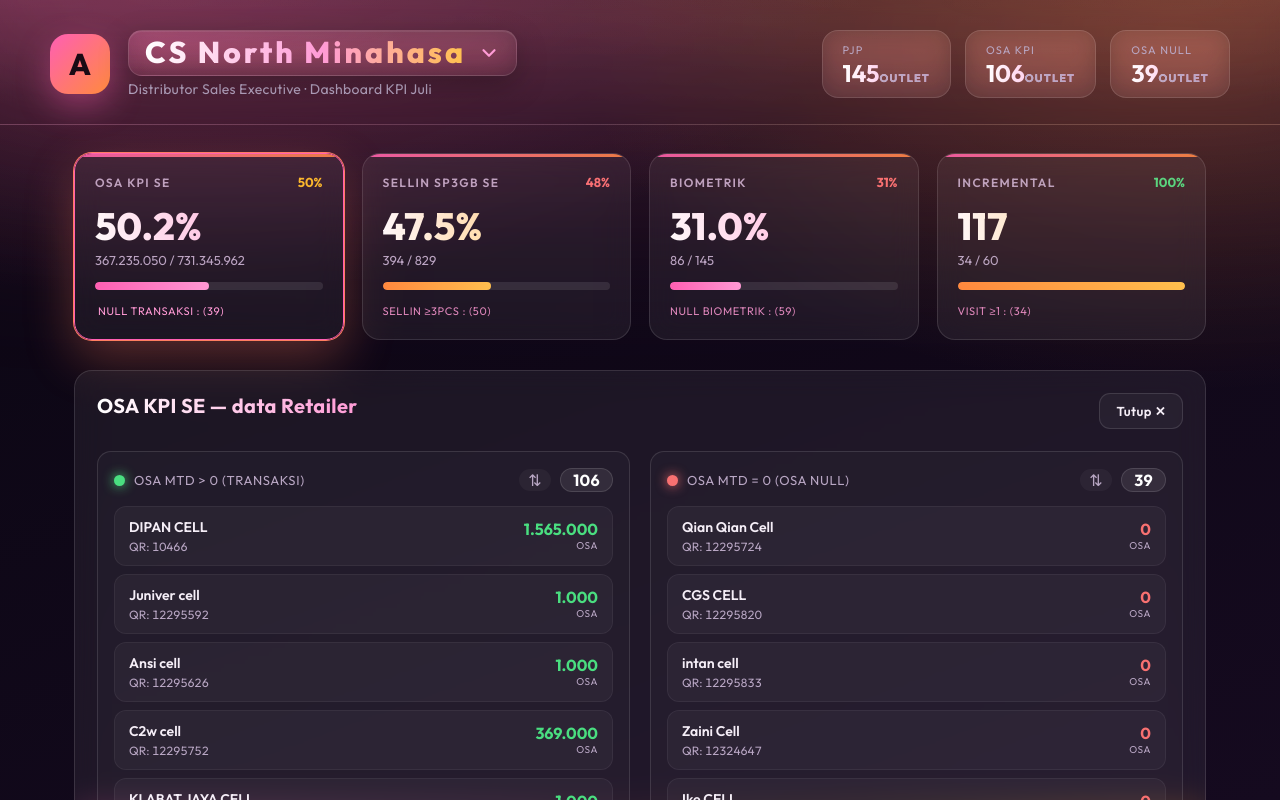
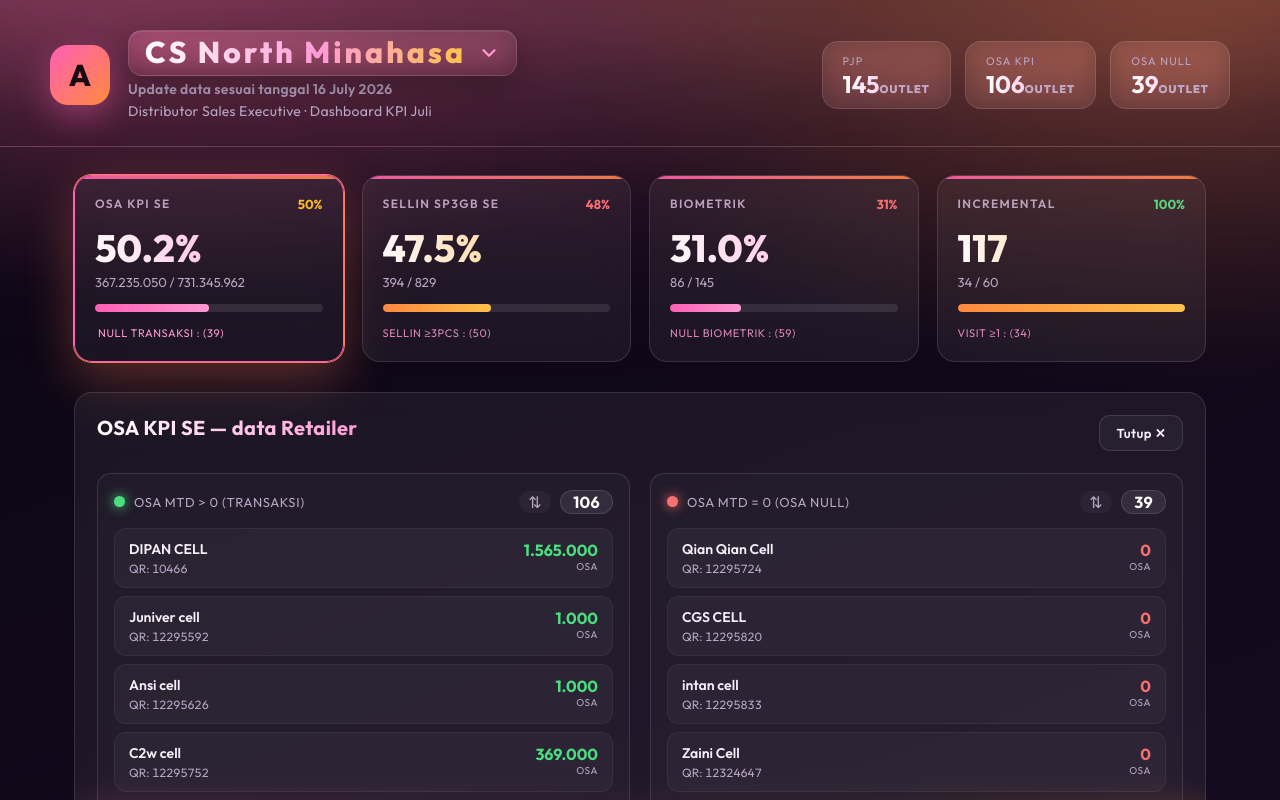
Before and after one commit to afrizalpeufih/Awakening, a React (Vite) app: page / in a window 1280 px wide. Shown: the top 800 px of the page. Built offline with nearby package versions, Linux system fonts and the light colour scheme.

Commit message:
feat: tambah teks update tanggal di bawah filter SE

```diff
--- a/src/App.tsx
+++ b/src/App.tsx
@@ -169,6 +169,7 @@ export default function App() {
                                     </div>
                                 )}
                             </div>
+                            <p className="update-info">Update data sesuai tanggal 16 July 2026</p>
                             <p>Distributor Sales Executive · Dashboard KPI Juli</p>
                         </div>
                     </div>
--- a/src/styles.css
+++ b/src/styles.css
@@ -127,6 +127,15 @@ body {
     color: var(--muted);
     font-size: 14px;
     letter-spacing: 0.3px;
+}
+
+.update-info {
+    margin: 6px 0 0;
+    font-size: 13px;
+    font-weight: 600;
+    letter-spacing: 0.4px;
+    color: var(--orange-soft);
+    opacity: 0.9;
 }
 
 /* -- Custom SE filter dropdown -- */
```
Also changed, not shown: SS/{51017FE2-9B33-485F-8304-1F3673D66E9F}.png (added), SS/{960EB96D-B0A6-4178-8346-96902A9B8CEF}.png (deleted).
